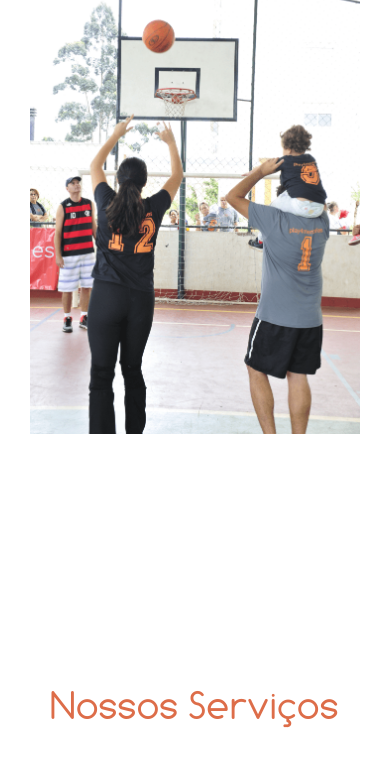
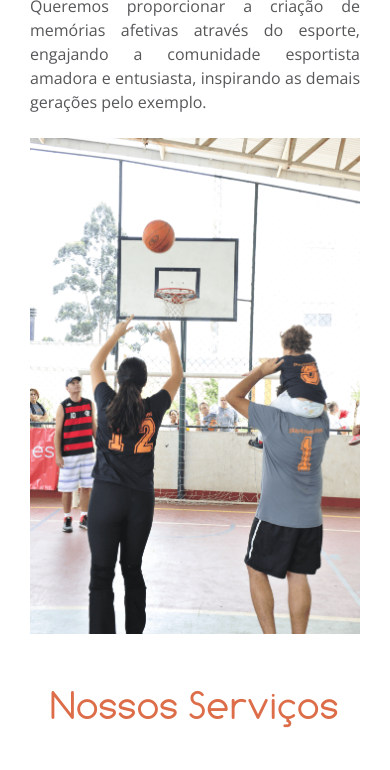
Before and after one commit to lprimante/lprimante.github.io, a plain HTML site: page play4memories/index.html in a window 390 px wide. Shown: the part 316-1086 px from the top of the page. Drawn offline with nearby package versions, Linux system fonts and the light colour scheme; files that its build step writes are made by us from their sources.

Commit message:
Add files via upload

```diff
--- a/play4memories/index.html
+++ b/play4memories/index.html
@@ -9,7 +9,7 @@
     <link rel="stylesheet" href="https://stackpath.bootstrapcdn.com/bootstrap/4.1.1/css/bootstrap.min.css" integrity="sha384-WskhaSGFgHYWDcbwN70/dfYBj47jz9qbsMId/iRN3ewGhXQFZCSftd1LZCfmhktB"
         crossorigin="anonymous">
     <link rel="stylesheet" href="./css/style.css" />
-    <link rel="shortcut icon" href="./img/icones/favicon.png" />
+    <link rel="shortcut icon" href="./img/icones/icon.png" />
     <meta name="viewport" content="width=device-width, initial-scale=1, shrink-to-fit=no">
 </head>
 
@@ -51,10 +51,10 @@
     <main>
         <section id="missao" class="container col-12 col-md-8 col-lg-8 my-5 d-flex justity-content-center">
             <div class="row-1 d-flex my-lg-5 align-items-center justity-content-between flex-md-row flex-column-reverse">
-                <div class="col-lg-6 col-md-6 col-12">
+                <div class="col-lg-6 col-md-6">
                     <img src="./img/missao.png" alt="missao" class="img-1 d-block w-100">
                 </div>
-                <div class="col-lg-6 col-md-6 col-12 text-justify d-flex flex-wrap align-items-center">
+                <div class="col-lg-6 col-md-6 text-justify d-flex align-items-center">
                     <div class="retangulo-laranja p-lg-4">
                         <h1 class="text-center">Nossa Missão</h1>
                         <p class="p-missao py-lg-5 mb-4">Queremos proporcionar a criação de memórias afetivas através do esporte, engajando a comunidade esportista amadora e entusiasta, inspirando as demais gerações pelo exemplo. </p>
```
